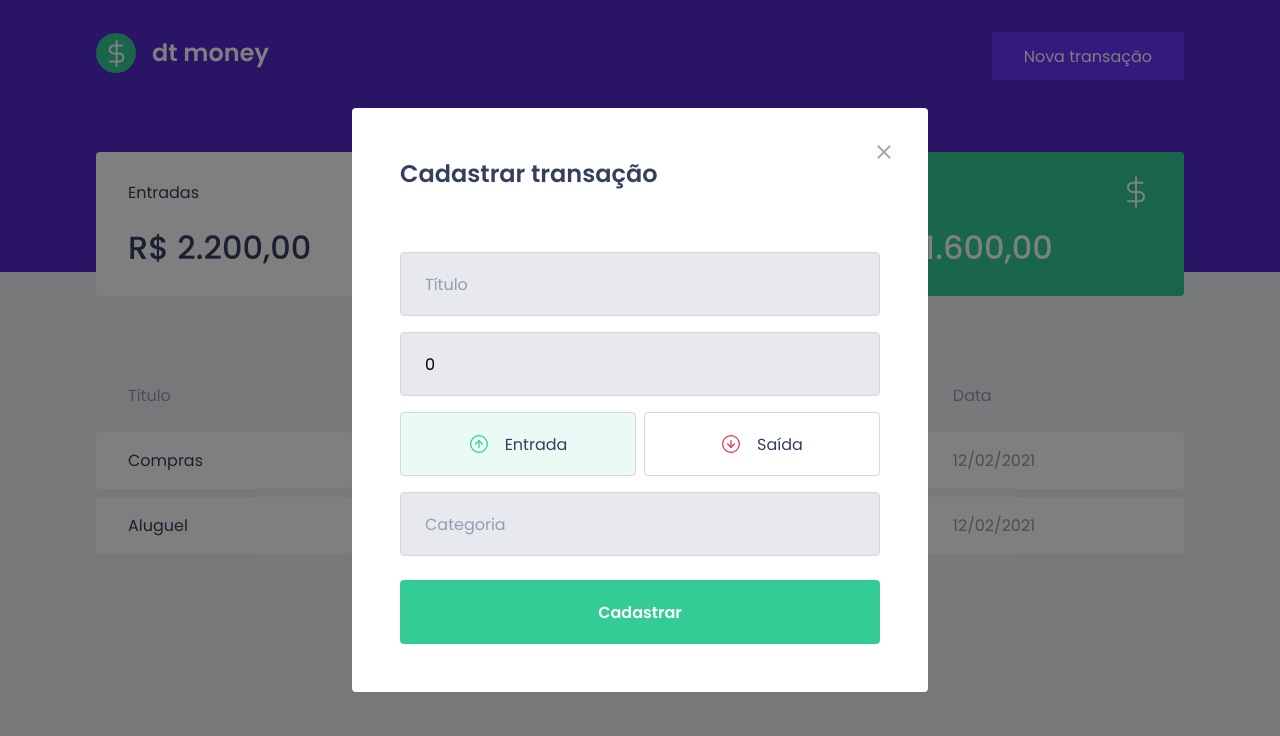
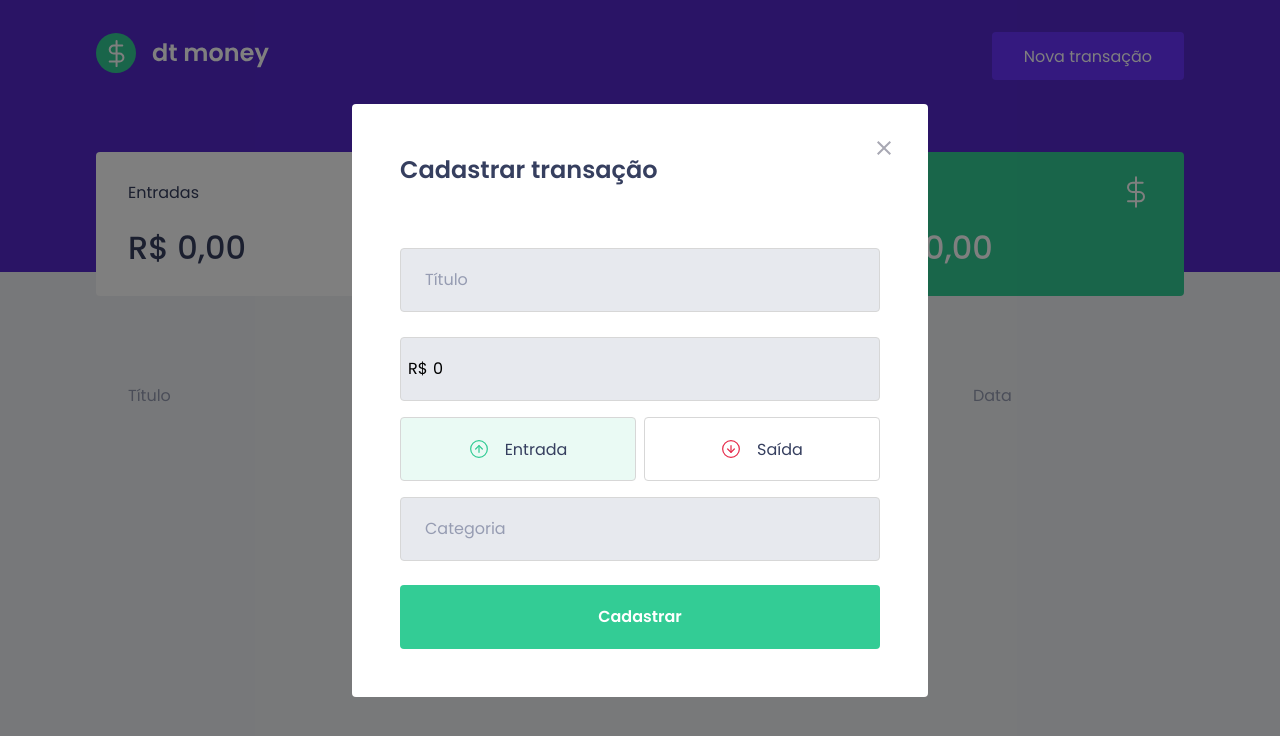
Before and after one commit to Luiz-Fel/dtmoney, a React (Create React App) app: page / in a window 1280 px wide. Both pictures are taken after a click on the button "Nova transação". Shown: the top 736 px of the page. Built offline with nearby package versions, Linux system fonts and the light colour scheme; what miragejs would draw is missing.

Commit message:
Added money sign and empty component.

```diff
--- a/src/components/Dashboard/index.tsx
+++ b/src/components/Dashboard/index.tsx
@@ -1,29 +1,13 @@
 import { Summary } from "../Summary";
 import { TransactionTable } from "../TransactionsTable";
 import { Container } from "./styles";
-const transactions = [{
-    id: 1,
-    title: 'Compras',
-    type: 'withdraw',
-    category: 'Despesas',
-    amount: 600,
-    createdAt: String(new Date('2021-02-12 09:00:00'))
-  },
-  {
-    id: 2,
-    title: 'Aluguel',
-    type: 'deposit',
-    category: 'Pagamentos',
-    amount: 2200,
-    createdAt: String(new Date('2021-02-12 13:00:00'))
-  }]
 
 export function Dashboard() {
     return (
         <Container>
 
-           <Summary transactions={transactions} />
-           <TransactionTable  transactions={transactions}/>
+           <Summary />
+           <TransactionTable />
         </Container>
     )
 }
--- a/src/components/NewTransactionModal/index.tsx
+++ b/src/components/NewTransactionModal/index.tsx
@@ -8,7 +8,7 @@ import closeImg from "../../assets/CloseImg.svg"
 import incomeImg from "../../assets/Entradas.svg"
 import outcomeImg from "../../assets/Saidas.svg"
 
-import { Container, TransactionTypeContainer, RadioBox } from "./styles";
+import { Container, TransactionTypeContainer, RadioBox, MoneySign } from "./styles";
 
 
 interface NewTransactionModelProps {
@@ -70,12 +70,15 @@ export function NewTransactionModal({openModal,closeModal} : NewTransactionModel
             value={title}
             onChange={event => setTitle(event.target.value)}
             />
-
+            <MoneySign>R$</MoneySign>
             <input type="text"
             pattern="[0-9]*"
             placeholder="Valor"
             value={amount}
-            onChange={(event) => {setAmount(Number(event.target.value))}}/>
+            onChange={(event) => {setAmount(Number(event.target.value))}}
+            style={{
+                paddingLeft: '2rem',
+            }}/>
 
             <TransactionTypeContainer>
                 <RadioBox
--- a/src/components/NewTransactionModal/styles.ts
+++ b/src/components/NewTransactionModal/styles.ts
@@ -29,7 +29,6 @@ export const Container = styled.form`
 
         font-weight: 400;
         font-size: 1rem;
-
         & + input {
             margin-top: 1rem;
         }
@@ -58,6 +57,15 @@ export const Container = styled.form`
 }
 `
 
+export const MoneySign = styled.span`
+
+    position: relative;
+    top: 2.8rem;
+    left: 0.5rem;
+
+`
+
+
 export const TransactionTypeContainer = styled.div`
     margin: 1rem 0;
     display: grid;
@@ -66,6 +74,8 @@ export const TransactionTypeContainer = styled.div`
 
 
 `
+
+
 
 const colors = {
     green: "#33CC95",
--- a/src/components/Summary/index.tsx
+++ b/src/components/Summary/index.tsx
@@ -16,13 +16,9 @@ interface TransactionProps {
     }[]
 }
 
-export function Summary(props : TransactionProps) {
+export function Summary() {
 
     const { transactions, setTransactions } = useTransactions();
-
-    if (transactions.length === 0) {
-        setTransactions(props.transactions)
-    }
 
     const summary = transactions.reduce((acc , transaction) => {
         if (transaction.type === "deposit") {
--- a/src/components/TransactionsTable/index.tsx
+++ b/src/components/TransactionsTable/index.tsx
@@ -1,5 +1,5 @@
 import { useTransactions } from "../../hooks/UseTransactions";
-import { Container } from "./styles";
+import { Container, EmptyContainer } from "./styles";
 
 interface TransactionProps {
 
@@ -15,13 +15,11 @@ interface TransactionProps {
 
 
 
-export function TransactionTable(props : TransactionProps) {
+export function TransactionTable() {
 
     const {transactions, setTransactions} = useTransactions()
 
-    if (transactions.length === 0) {
-        setTransactions(props.transactions)
-    }
+
 
     return (
         <Container>
@@ -51,6 +49,12 @@ export function TransactionTable(props : TransactionProps) {
                         </tr> ) )}
                 </tbody>
             </table>
+             {transactions.length === 0 && (
+             <EmptyContainer>
+                        <h2>Sem transações...</h2>
+                       <p>Tente adicionar uma nova transação clicando em "Nova transação".</p>
+            </EmptyContainer>
+            )}
         </Container>
     );
 }
--- a/src/components/TransactionsTable/styles.ts
+++ b/src/components/TransactionsTable/styles.ts
@@ -37,4 +37,12 @@ export const Container = styled.div`
     }
 
 
-`;
+`
+export const EmptyContainer = styled.div`
+    margin-top: 1rem;
+    display: flex;
+    flex-direction: column;
+    justify-content: center;
+    align-items: center;
+
+`
```
